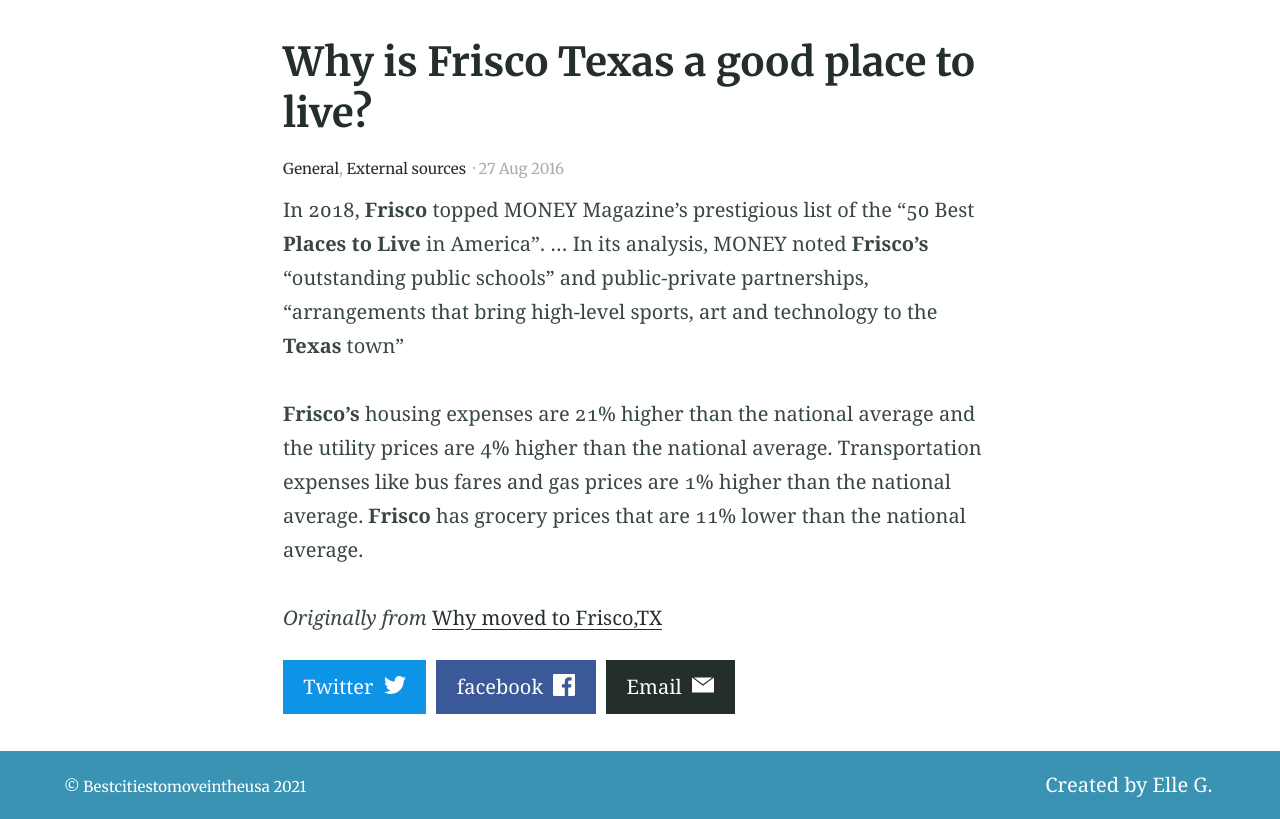
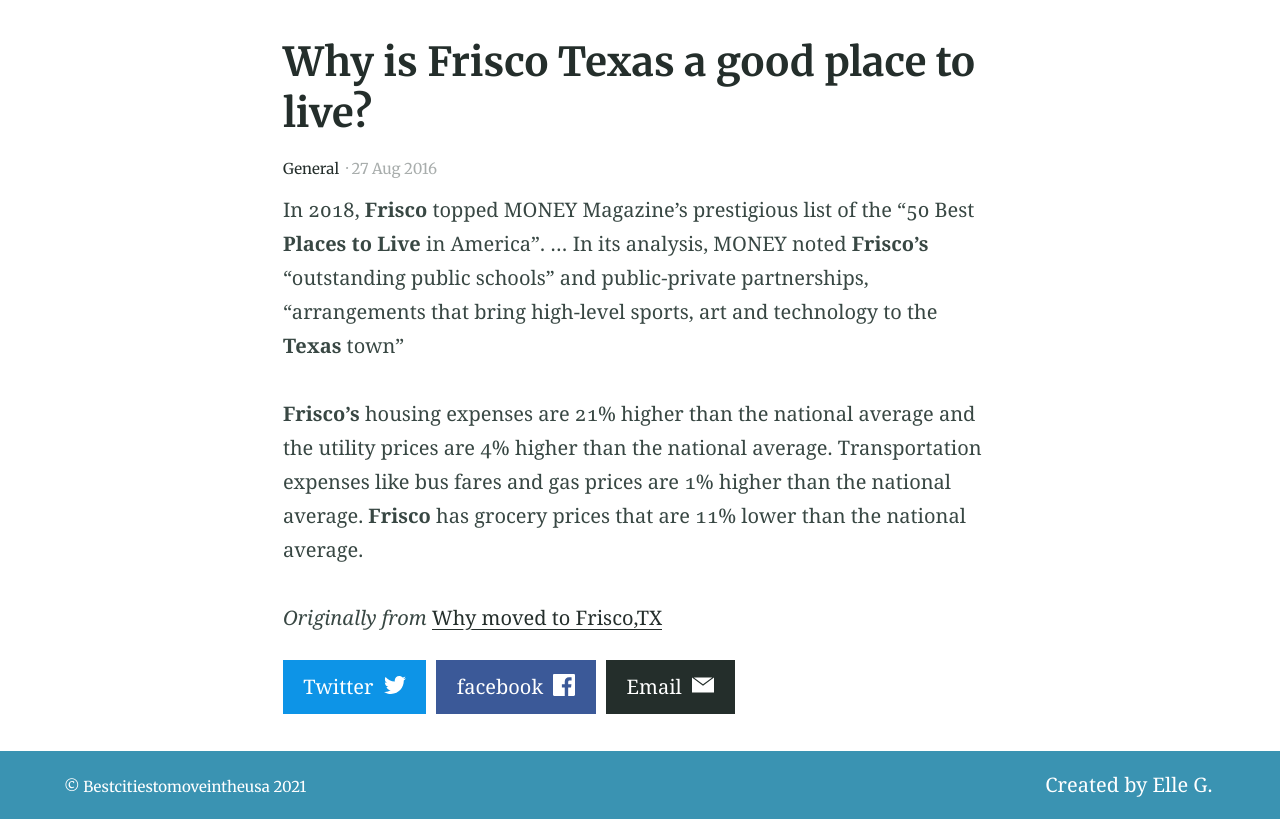
Before and after one commit to Coolweb2go/alembic, a Jekyll site: the page built from _posts/2016-08-27-why-move-to-frisco-texas.md, in a window 1280 px wide. Shown: the part 408-1227 px from the top of the page. Built offline with Jekyll 4.4.1, drawn with Linux system fonts in a browser that asks for light colours.

Commit message:
Update from Forestry.io elle gamboa updated _posts/2016-08-27-why-move-to-frisco-texas.md

```diff
--- a/_posts/2016-08-27-why-move-to-frisco-texas.md
+++ b/_posts/2016-08-27-why-move-to-frisco-texas.md
@@ -2,7 +2,6 @@
 title: Why is Frisco Texas a good place to live?
 categories:
 - General
-- External sources
 feature_image: https://picsum.photos/2560/600?image=872
 
 ---
```
